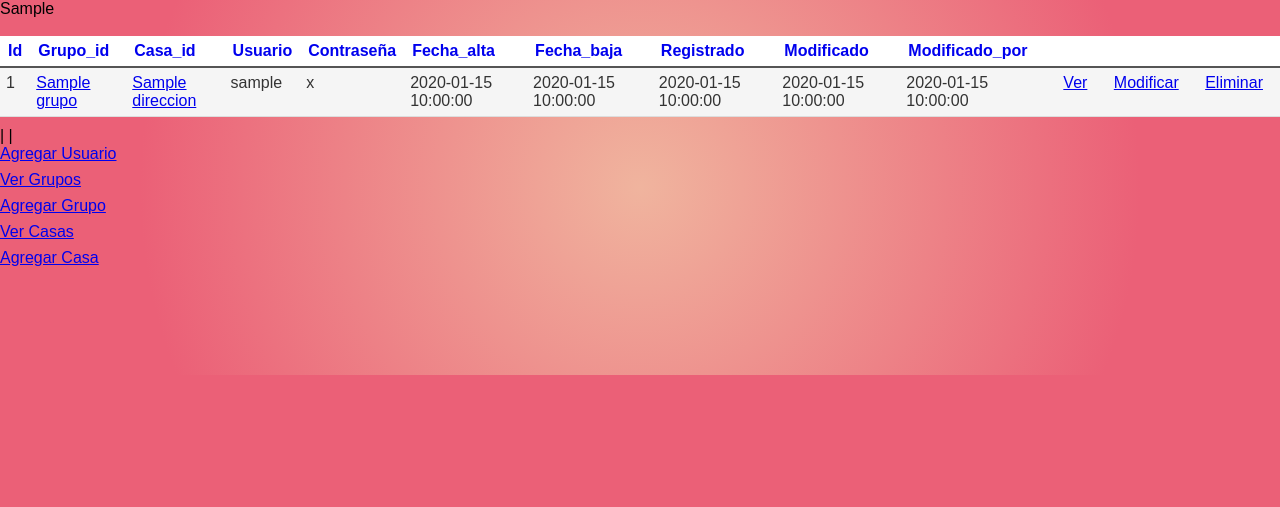
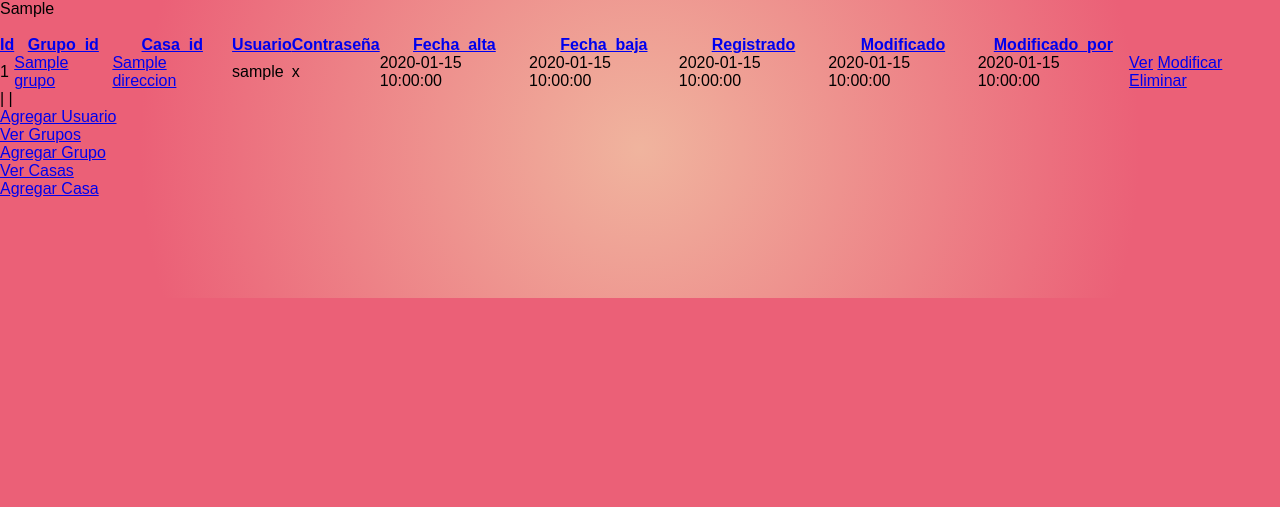
Before and after one commit to esteban-uo/Casa-Mercedes-Web, a CakePHP app: template app/views/users/index.ctp in a window 1280 px wide. Shown: the top 507 px of the page. Run offline with PHP 8.4 and a stand-in for CakePHP, Linux system fonts and the light colour scheme; the template is opened without the code that fills it: most values are stand-ins (such as "Sample title", 1, 10 or a date in 2020); some libraries are stand-ins or nearby versions; some web fonts are replaced.

Commit message:
Fixes_exploradores

```diff
--- a/app/views/albergados/index.ctp
+++ b/app/views/albergados/index.ctp
@@ -67,7 +67,7 @@
 		<?php echo $this->Paginator->next(__('next', true) . ' >>', array(), null, array('class' => 'disabled'));?>
 	</div>
 </div>
-<div class="actions">
+<div class="actions_a">
 	<h3><?php __('Actions'); ?></h3>
 	<ul>
 		<li><?php echo $this->Html->link(__('New Albergado', true), array('action' => 'add')); ?></li>
--- a/app/views/albergados/view.ctp
+++ b/app/views/albergados/view.ctp
@@ -68,7 +68,7 @@
 		</dd>
 	</dl>
 </div>
-<div class="actions">
+<div class="actions_a">
 	<h3><?php __('Actions'); ?></h3>
 	<ul>
 		<li><?php echo $this->Html->link(__('Edit Albergado', true), array('action' => 'edit', $albergado['Albergado']['id'])); ?> </li>
--- a/app/views/dependientes/index.ctp
+++ b/app/views/dependientes/index.ctp
@@ -53,7 +53,7 @@
 		<?php echo $this->Paginator->next(__('next', true) . ' >>', array(), null, array('class' => 'disabled'));?>
 	</div>
 </div>
-<div class="actions">
+<div class="actions_a">
 	<h3><?php __('Actions'); ?></h3>
 	<ul>
 		<li><?php echo $this->Html->link(__('New Dependiente', true), array('action' => 'add')); ?></li>
--- a/app/views/users/index.ctp
+++ b/app/views/users/index.ctp
@@ -59,7 +59,7 @@
 		<?php echo $this->Paginator->next(__('next', true) . ' >>', array(), null, array('class' => 'disabled'));?>
 	</div>
 </div>
-<div class="actions">
+<div class="actions_a">
 	<h3><?php __('Acciones'); ?></h3>
 	<ul>
 		<li><?php echo $this->Html->link(__('Agregar Usuario', true), array('action' => 'add')); ?></li>
--- a/app/views/users/login.ctp
+++ b/app/views/users/login.ctp
@@ -1,7 +1,7 @@
 <div id="ingresar">
 	<h1 class="title"><br />Administraci&oacute;n</h1>
 
-<span class="button_login teal"> <?php echo $this->Html->link(__('Inicio', true), array('controller'=>'pages','action' => 'index'));?></span>
+<span class="button_generic teal"> <?php echo $this->Html->link(__('Home', true), array('controller'=>'pages','action' => 'index'));?></span>
 <p>TODO: Link al Panel de Control (acceso para todos): <?php echo $this->Html->link(__('Panel de Control', true), array('controller'=>'pages','action' => 'acp'));?></p>
 
 <div>
--- a/app/webroot/css/css.index.css
+++ b/app/webroot/css/css.index.css
@@ -433,217 +444,9 @@ font-size: 15px;
 
 }
 
-/*Panel de control*/
-#contenido{
-	width: 80%;
-
-
-}
-/*
-.main_actions{
-	position:fixed;
-	top:50px;
-	right:5px;
-	background:rgba(99,47,83,0.5);
-	margin-right:20px;
-	width: 200px;
-	display: block;
-	float: left;
-	padding:15px;
-	-moz-border-radius: 10px;
-	-webkit-border-radius: 10px;
-	border-radius: 10px;
-	-moz-box-shadow: 0 0 8px #000;
-	-webkit-box-shadow: 0 0 8px #000;
-	box-shadow: 0 0 8px #000;
-}
-*/
-
-
-div.actions ul {
-	margin: 0;
-	padding: 0;
-}
-div.actions li {
-	margin:0 0 0.5em 0;
-	list-style-type: none;
-	white-space: nowrap;
-	padding: 0;
-}
-div.actions ul li a {
-	font-weight: normal;
-	display: block;
-	clear: both;
-}
-div.actions ul li a:hover {
-	text-decoration: underline;
-}
-
-input.input_gen{
-	width:200px;
-}
-
-#act_style li{
-	list-style: none;
-	text-align: center;
-	margin-bottom: 20px;
-
-}
-
-
-#act_style li a{
-	display: block;
-	width: 200px;
-	background: rgba(255,255,255,0.8);
-	padding: 5px;
-	border-radius: 5px 5px 5px 0px;
-	color: #333;
-	text-decoration: none;
-	-moz-box-shadow: 0 0 8px #000;
-	-webkit-box-shadow: 0 0 8px #000;
-	box-shadow: 0 0 8px #000;
-
-}
-#act_style li a:hover{
-	color: #fff;
-	background:#4f2468;
-	-moz-box-shadow: inset 0 0 5px #000;
-	-webkit-box-shadow: inset 0 0 5px #000;
-	box-shadow: inner 0 0 5px #000;
-}
-
-#rep_style li{
-	list-style: none;
-	text-align: center;
-	margin-bottom: 20px;
-
-}
-
-#rep_style li a{
-	display: block;
-	width: 200px;
-	background: rgba(255,255,255,0.8);
-	padding: 5px;
-	border-radius: 5px 5px 5px 0px;
-	color: #333;
-	text-decoration: none;
-	-moz-box-shadow: 0 0 8px #000;
-	-webkit-box-shadow: 0 0 8px #000;
-	box-shadow: 0 0 8px #000;
-
-}
-#rep_style li a:hover{
-	color: #fff;
-    background:#006d81;
-	-moz-box-shadow: inset 0 0 5px #000;
-	-webkit-box-shadow: inset 0 0 5px #000;
-	box-shadow: inner 0 0 5px #000;
-}
  /*
  Añadidos en desarrollo
 */
-input.input_style{
-	font-size: 15px;
-	border: none;
-	background: rgba(255,255,255,0.8);
-	width: 250px;
-	margin: 10px 0px;
-	padding: 8px 0px;
-	display: block;
-	border-radius: 10px 10px 10px 0px;
-	border: solid 1px #333;
-}
-
-input.input_style:focus {
-	border: solid 1px #333;
-}
-
-input.input_buscar{
-	width: 500px;
-}
-/* ACP */
-
-#contenido_acp_index ul{
-	margin-left:30px;
-}
-img.imagen_perfil_box{
-	margin:20px 20px 0 0;
-	padding: 5px;
-	background:#ccc;
-}
-img.imagen_infograma_box{
-	margin:0 20px 0 0;
-	padding: 5px;
-	background:#ccc;
-}
-
-div.box_info_acp {
-
-	border-bottom:solid 1px #fff;
-	padding:5px 5px 28px 5px;
-	margin:10px 0 10px 0;
-	background:#493443;
-	color:#fff;
-	-moz-border-radius: 10px;
-	-webkit-border-radius: 10px;
-	border-radius: 10px;
-}
-
-div.box_info_acp:hover{
-		background:#fff;
-		-moz-border-radius: 10px;
-		-webkit-border-radius: 10px;
-		border-radius: 10px;
-		color:#493443;
-
-}
-div.box_info_extra_acp{
-	background:#000;
-	padding:5px;
-	margin:20px 0 0 0;
-}
-div.box_info_acp h2{
-	margin-bottom:10px;
-}
-
-.action_info_acp{
-    position:absolute;
-    right:0;
-    bottom:0;
-
-}
-.action_info_acp ul li{
-    	list-style:none;
-        float:left;
-
-}
-.action_info_acp ul li a{
-        display:block;
-		color:transparent;
-		width:30px;
-}
-
-#acp_info_extra{
-	background:#a1c5ab;
-	border-radius: 10px 10px 10px 0;
-	padding:10px;
-
-}
-#acp_info_extra a:hover{
-	color:#495963;
-}
-
-#acp_info_extra a{
-	color:#fff;
-}
-/* Formateo de Texto */
-.formateotxt_strong{
-	font-weight:bold;
-}
-.error-message{
-	background:red;
-	padding:5px;
-}
 
 /* Login rápido */
 #formulario_rapido {
@@ -760,69 +534,9 @@ div.input label{
 .foto_chicas{
 	background:url('../img/foto1.jpg');
 }
-fieldset{
-	border:none;
+
+.box_info_extra_acp ul li a{
+	color:#333;
+	text-decoration:none;
+	font-size:15px;
 }
-
-#contenido_acp_index li{
-	list-style:none;
-
-}
-
-#contenido_acp_index li a{
-	text-decoration:none;
-
-}
-
-#contenido_acp_index li a:hover{
-	text-decoration:none;
-}
-
-/*tablas*/
-
-table {
-	background: #fff;
-	border-right:0;
-	clear: both;
-	color: #333;
-	margin-bottom: 10px;
-	width: 100%;
-}
-th {
-	border:0;
-	border-bottom:2px solid #555;
-	text-align: left;
-	padding:4px;
-}
-th a {
-	display: block;
-	padding: 2px 4px;
-	text-decoration: none;
-}
-th a.asc:after {
-	content: ' ⇣';
-}
-th a.desc:after {
-	content: ' ⇡';
-}
-table tr td {
-	background: #fff;
-	padding: 6px;
-	text-align: left;
-	vertical-align: top;
-	border-bottom:1px solid #ddd;
-}
-table tr:nth-child(2n) td {
-	background: #f5f5f5;
-}
-table .altrow td {
-	background: #f5f5f5;
-}
-td.actions {
-	text-align: center;
-	white-space: nowrap;
-}
-table td.actions a {
-	margin: 0px 6px;
-	padding:2px 5px;
-}
```
Also changed, not shown: other parts of app/webroot/css/css.index.css (+22 -40 lines), app/webroot/css/cake.generic.css (+61 -7 lines).
